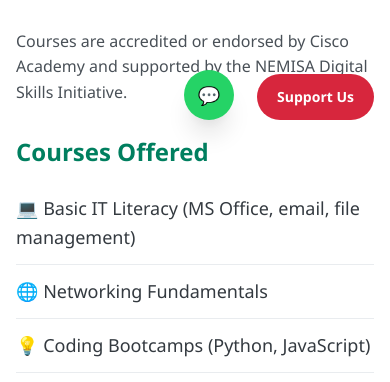
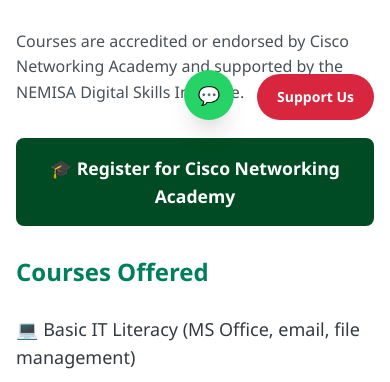
Before and after one commit to Tshikwetamakole/fnydi-website, a plain HTML site: page digital-skills.html in a window 390 px wide. Shown: the part 708-1090 px from the top of the page. Drawn offline with Linux system fonts and the light colour scheme.

```diff
--- a/digital-skills.html
+++ b/digital-skills.html
@@ -56,11 +56,20 @@
       <img src="assets/logos/nemisa.png" alt="NEMISA">
       <img src="assets/logos/ul logo.png" alt="University of Limpopo">
     </div>
-    <p>Courses are accredited or endorsed by Cisco Academy and supported by the NEMISA Digital Skills Initiative.</p>
+    <p>Courses are accredited or endorsed by Cisco Networking Academy and supported by the NEMISA Digital Skills Initiative.</p>
+
+    <div style="text-align: center; margin: 2rem 0;">
+      <a href="https://docs.google.com/forms/d/e/1FAIpQLSdbji0Usta_TdbELWc8PqBuVz171sr4t704f5QW4l4um2nCgQ/viewform?usp=header"
+         target="_blank"
+         style="display: inline-block; background: var(--primary-green); color: white; padding: 1rem 2rem; border-radius: 0.5rem; text-decoration: none; font-weight: bold; font-size: 1.1rem;">
+        🎓 Register for Cisco Networking Academy
+      </a>
+    </div>
 
     <h3>Courses Offered</h3>
     <ul>
       <li>💻 Basic IT Literacy (MS Office, email, file management)</li>
+      <li>📱 Mobile Digital Literacy - 1-day training short course by NEMISA, University of Limpopo - Limpopo Collab</li>
       <li>🌐 Networking Fundamentals</li>
       <li>💡 Coding Bootcamps (Python, JavaScript)</li>
       <li>🎨 Web & Graphic Design</li>
```
Also changed, not shown: index.html (+2 -2 lines), programs.html (+1 -1 lines).
